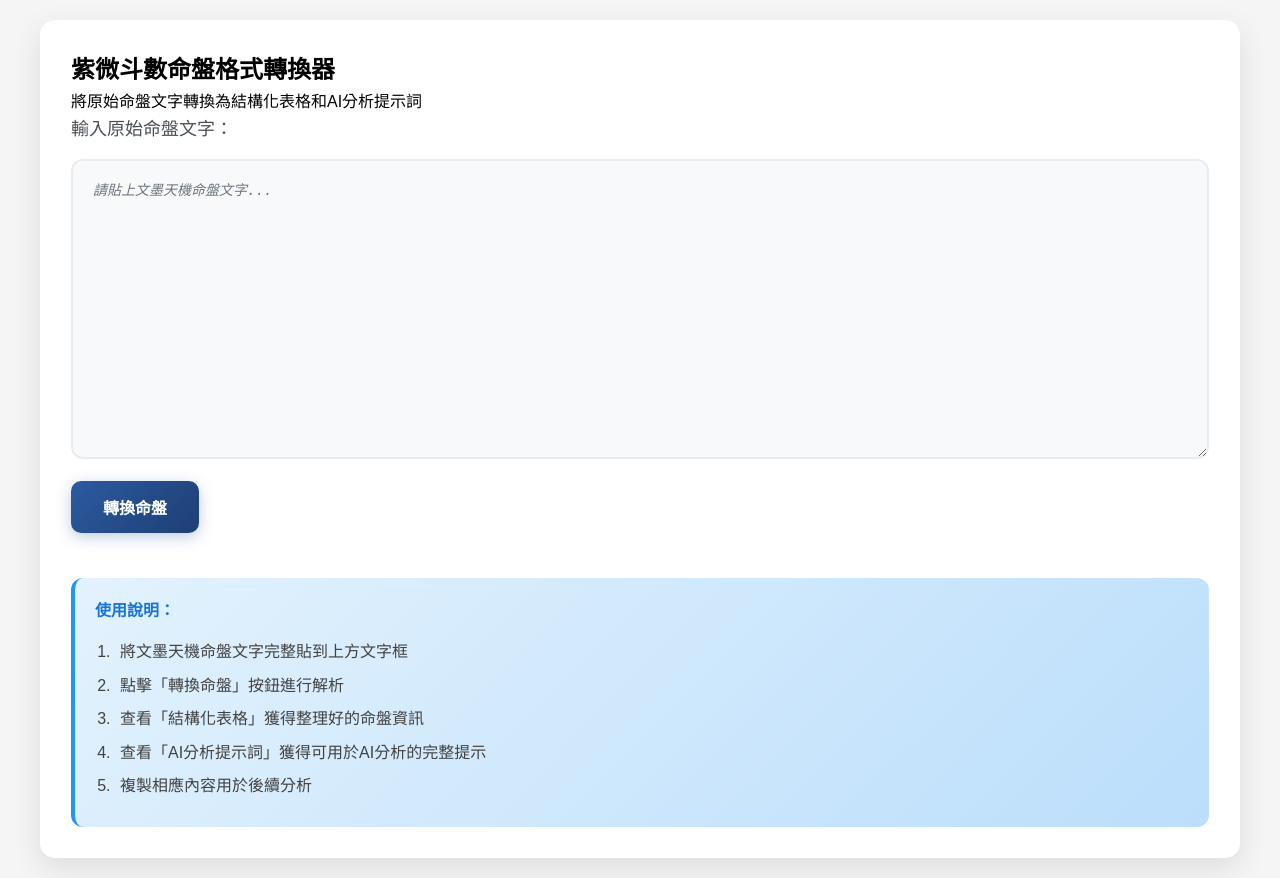
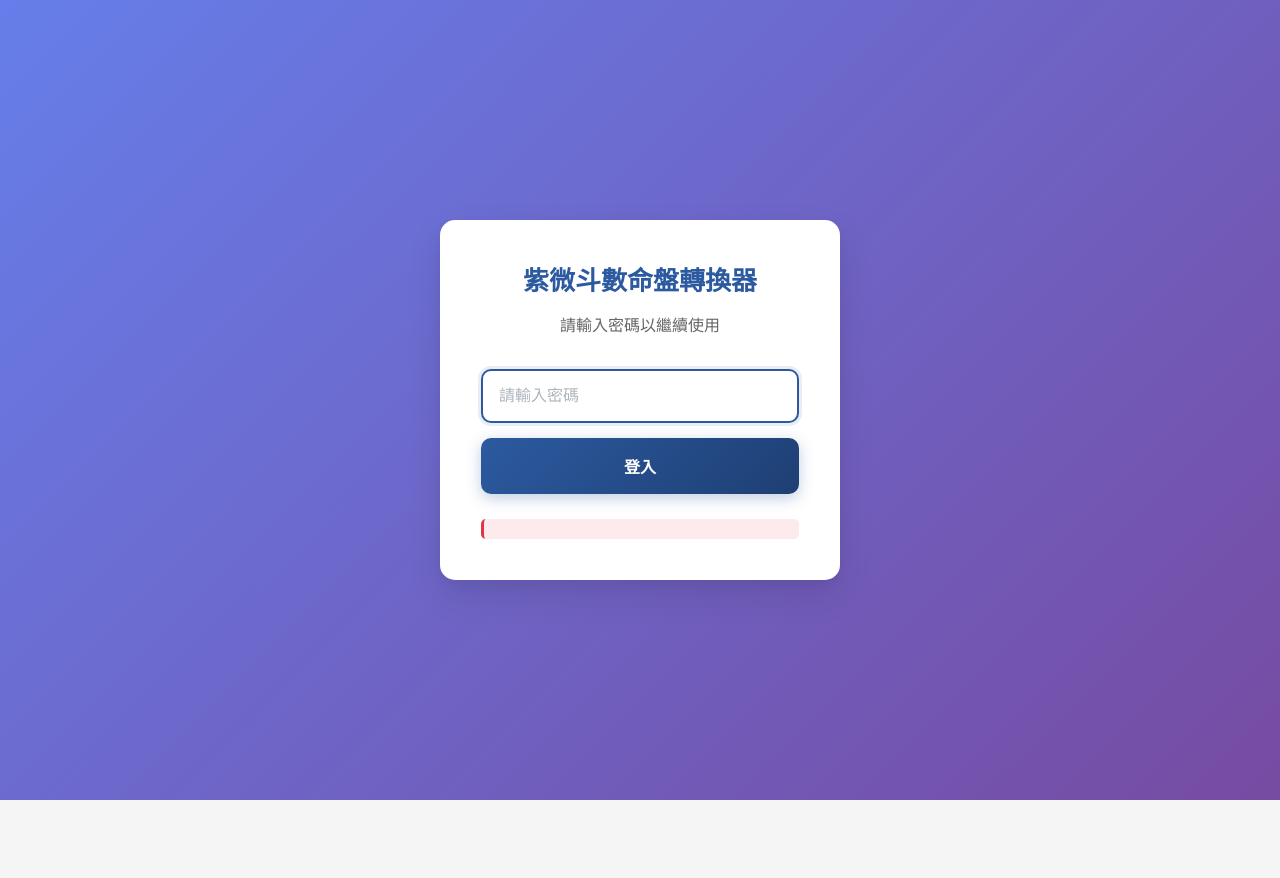
Before and after one commit to philipc1201/zwds, a plain HTML site: page index.html in a window 1280 px wide. After the commit the page ends 800 px from the top, so only its background shows below. Drawn offline with Linux system fonts and the light colour scheme.

Commit message:
Update index.html

```diff
--- a/index.html
+++ b/index.html
@@ -7,8 +7,25 @@
     <link rel="stylesheet" href="styles.css">
 </head>
 <body>
-    <div class="converter-container">
-        <h2>紫微斗數命盤格式轉換器</h2>
+    <!-- 登入頁面 -->
+    <div id="loginContainer" class="login-container">
+        <div class="login-box">
+            <h2>紫微斗數命盤轉換器</h2>
+            <p>請輸入密碼以繼續使用</p>
+            <div class="login-form">
+                <input type="password" id="passwordInput" placeholder="請輸入密碼" maxlength="20">
+                <button onclick="checkPassword()" class="login-btn">登入</button>
+                <div id="errorMessage" class="error-message"></div>
+            </div>
+        </div>
+    </div>
+
+    <!-- 主要應用頁面 -->
+    <div id="mainContainer" class="converter-container" style="display: none;">
+        <div class="header">
+            <h2>紫微斗數命盤格式轉換器</h2>
+            <button onclick="logout()" class="logout-btn">登出</button>
+        </div>
         <p>將原始命盤文字轉換為結構化表格和AI分析提示詞</p>
 
         <div class="input-section">
@@ -53,7 +70,9 @@
         </div>
     </div>
 
+    <!-- JavaScript 文件載入 -->
     <script src="config.js"></script>
+    <script src="auth.js"></script>
     <script src="parser.js"></script>
     <script src="calculator.js"></script>
     <script src="formatter.js"></script>
```
